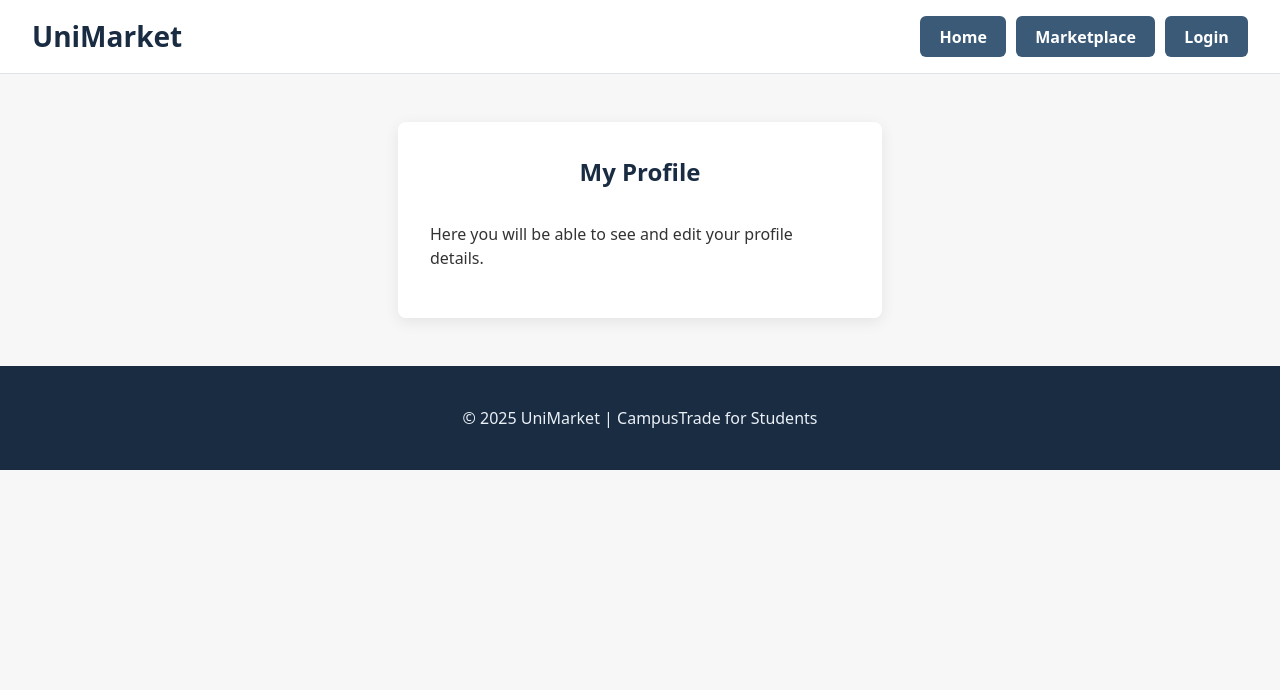
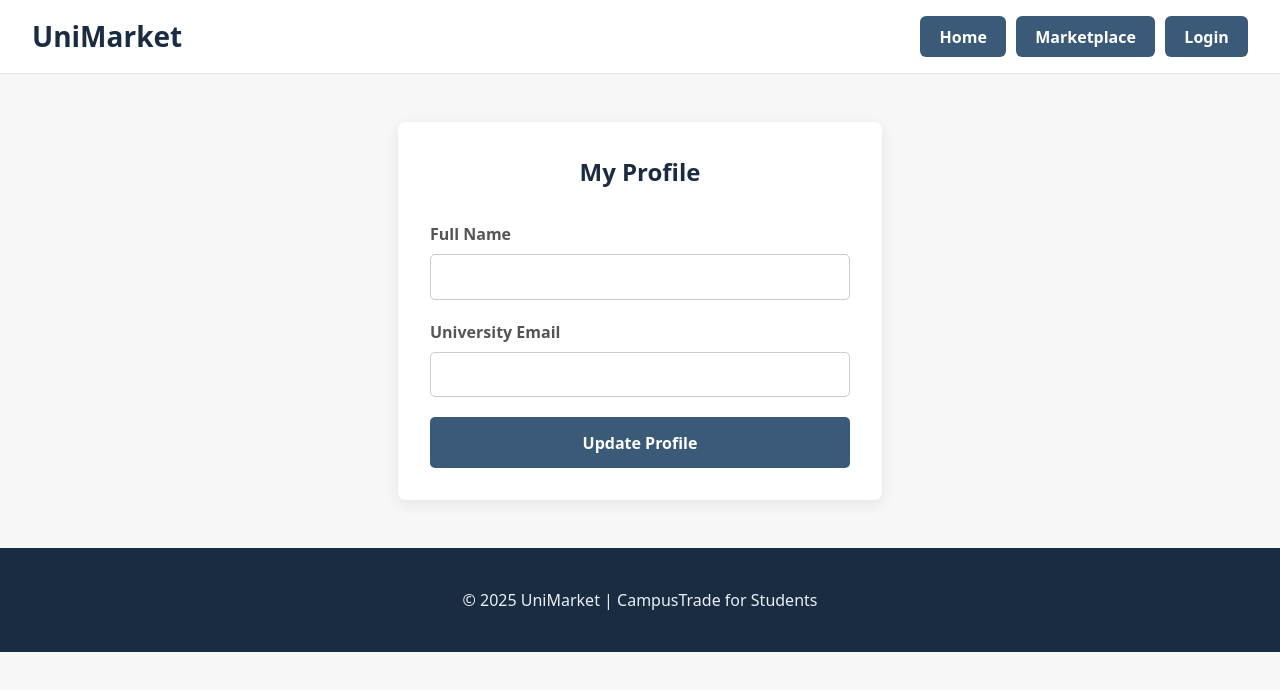
Before and after one commit to vansh1-0/UniMarket, a React (Vite) app in the folder frontend/: page /profile in a window 1280 px wide. Shown: the top 690 px of the page. Built offline with nearby package versions, Linux system fonts and the light colour scheme.

Commit message:
update profile

```diff
--- a/frontend/src/pages/ProfilePage.jsx
+++ b/frontend/src/pages/ProfilePage.jsx
@@ -1,10 +1,80 @@
-import React from 'react';
+import React, { useState, useEffect } from 'react';
+import authService from '../services/authService';
 
 function ProfilePage() {
+    const [formData, setFormData] = useState({
+        name: '',
+        email: '',
+    });
+    const [user, setUser] = useState(null);
+
+    // Load user data from localStorage when the page loads
+    useEffect(() => {
+        const storedUser = JSON.parse(localStorage.getItem('user'));
+        if (storedUser) {
+            setUser(storedUser);
+            setFormData({
+                name: storedUser.user.name,
+                email: storedUser.user.email,
+            });
+        }
+    }, []);
+
+    const { name, email } = formData;
+
+    const onChange = (e) => {
+        setFormData({ ...formData, [e.target.name]: e.target.value });
+    };
+
+    const onSubmit = (e) => {
+        e.preventDefault();
+        if (user && user.token) {
+            authService.updateProfile(formData, user.token)
+                .then((response) => {
+                    const updatedUser = {
+                        ...user,
+                        user: response.data,
+                    };
+                    localStorage.setItem('user', JSON.stringify(updatedUser));
+                    setUser(updatedUser);
+                    alert('Profile updated successfully!');
+                })
+                .catch((error) => {
+                    alert('Update failed: ' + error.response.data.msg);
+                });
+        }
+    };
+
     return (
         <div className="form-container">
             <h2>My Profile</h2>
-            <p>Here you will be able to see and edit your profile details.</p>
+            <form onSubmit={onSubmit}>
+                <div className="form-group">
+                    <label htmlFor="name">Full Name</label>
+                    <input
+                        type="text"
+                        id="name"
+                        name="name"
+                        value={name}
+                        onChange={onChange}
+                        required
+                    />
+                </div>
+                <div className="form-group">
+                    <label htmlFor="email">University Email</label>
+                    <input
+                        type="email"
+                        id="email"
+                        name="email"
+                        value={email}
+                        onChange={onChange}
+                        required
+                    />
+                </div>
+                <button type="submit" className="form-btn">
+                    Update Profile
+                </button>
+            </form>
         </div>
     );
 }
--- a/frontend/src/services/authService.jsx
+++ b/frontend/src/services/authService.jsx
@@ -10,9 +10,19 @@ const login = (userData) => {
     return axios.post(API_URL + 'login', userData);
 };
 
+const updateProfile = (userData, token) => {
+    const config = {
+        headers: {
+            Authorization: `Bearer ${token}`,
+        },
+    };
+    return axios.put(API_URL + 'profile', userData, config);
+};
+
 const authService = {
     register,
     login,
+    updateProfile,
 };
 
 export default authService;
```
Also changed, not shown: 1 other file (tests, documents, lock files or other folders).
